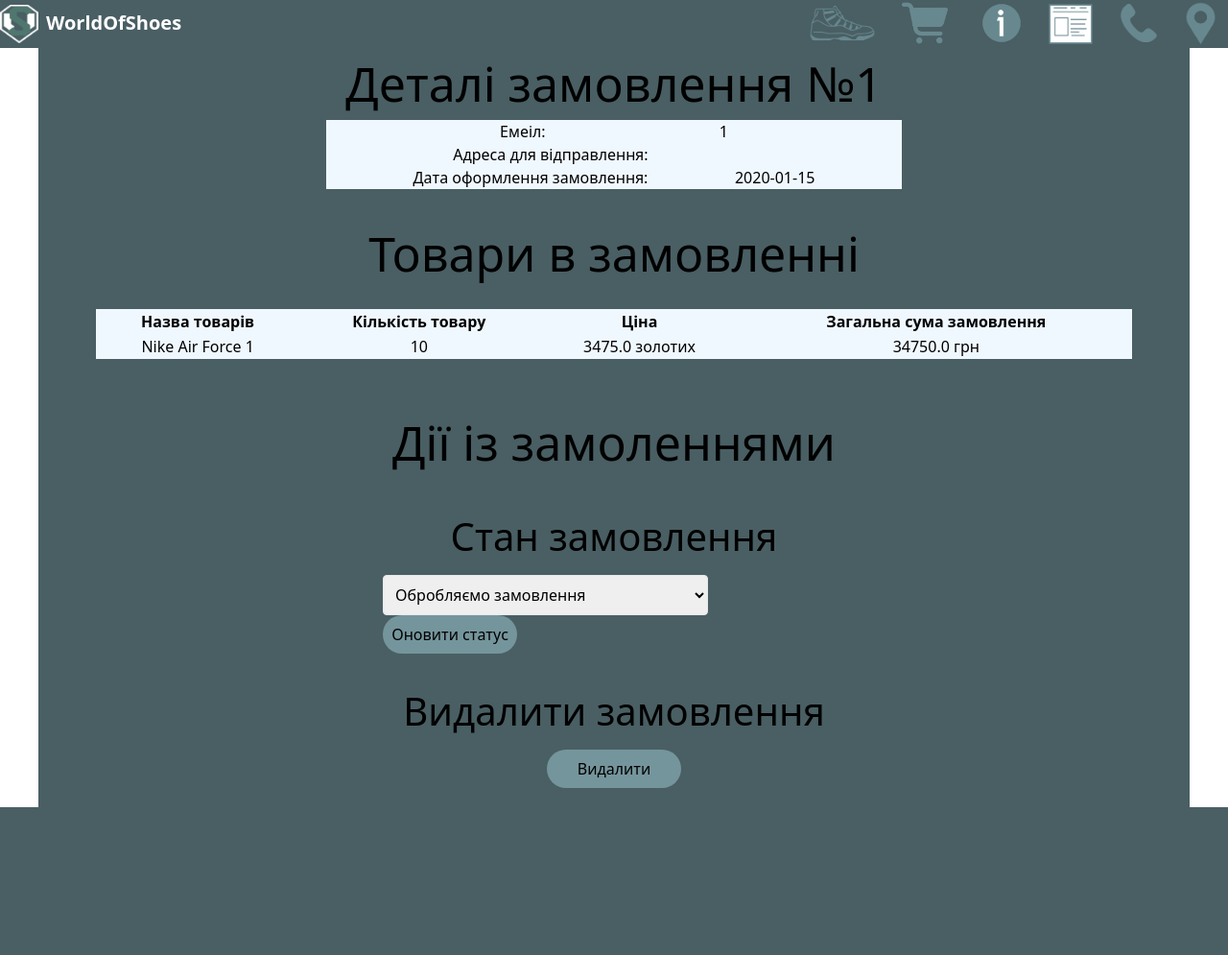
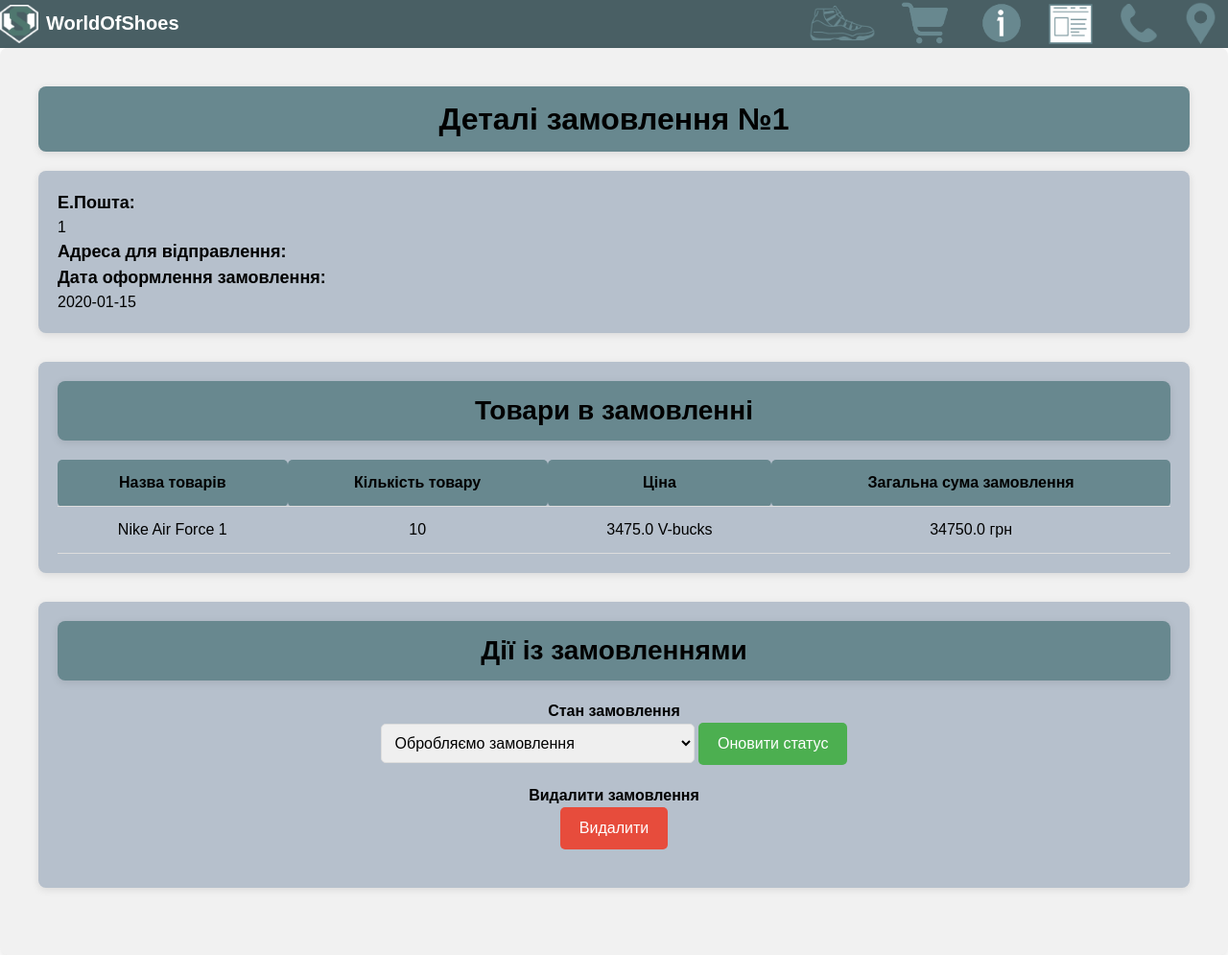
Before and after one commit to elnestt/WorldOfShoes, a Flask app: page /admin/order/1 in a window 1280 px wide. Shown: the whole page at 96% size. Before the commit the page ends 841 px from the top, so only its background shows below. Run offline with Flask 3, Linux system fonts and the light colour scheme; data comes from the database, SQL or seed files in the repository; both versions use the stored data as it was after the commit; tables that the repository leaves empty hold one stand-in row (values such as "Sample post"); some libraries are stand-ins or nearby versions.

Commit message:
Розробка дизайну для сторінки адмінів

```diff
--- a/flaskProject/static/css/admin.css
+++ b/flaskProject/static/css/admin.css
@@ -1,33 +1,121 @@
-.adminbg{
-    background-color: rgb(73, 95, 100);
-    max-width: 1200px;
-    margin: 0 auto;
-    padding-bottom: 20px;
-}
-.bg{
-    background-color: aliceblue;
-    margin: 0 40px;
+body {
+    font-family: Arial, sans-serif;
+    background-color: #f9f9f9;
 }
 
-.detailsinfo{
-    display: flex;
-    justify-content: space-evenly;
+.adminbg {
+    padding: 40px;
+    background-color: #f1f1f1;
+    max-width: 1400px;
+    margin: 0 auto;
+    border-radius: 8px;
+    box-shadow: 0 4px 10px rgba(0, 0, 0, 0.1);
 }
-.buttons{
-    background-color: #75959c;
-    width: 140px;
-    height: 40px;
-    border-radius: 20px;
+
+.order-header h1 {
+    text-align: center;
+    font-size: 32px;
+    color: #000000;
+    margin-bottom: 20px;
+
 }
-.buttons:hover{
-    background-color: #627c82;
+
+.order-details, .order-items, .order-actions {
+    background-color: rgb(182, 192, 204);
+    padding: 20px;
+    margin-bottom: 30px;
+    border-radius: 8px;
+    box-shadow: 0 2px 8px rgba(0, 0, 0, 0.1);
 }
-.buttonsdelete{
-    background-color: #75959c;
-    width: 140px;
-    height: 40px;
-    border-radius: 20px;
+
+ h1 {
+    background-color: rgb(104, 136, 143);
+    padding: 10px;
+    margin-bottom: 30px;
+    border-radius: 8px;
+    box-shadow: 0 2px 8px rgba(0, 0, 0, 0.1);
 }
-.buttonsdelete:hover{
-    background-color: #c54b4b;
+
+.detailsinfo h2 {
+    font-size: 18px;
+    color: #000000;
 }
+
+.detailsinfo p {
+    font-size: 16px;
+    color: #000000;
+}
+
+.order-items h1 {
+    text-align: center;
+    font-size: 28px;
+    margin-bottom: 20px;
+    color: #000000;
+}
+
+table {
+    width: 100%;
+    border-collapse: collapse;
+    margin: 0 auto;
+}
+
+table th, table td {
+    padding: 12px;
+    text-align: center;
+    font-size: 16px;
+    border-bottom: 1px solid #ddd;
+    color: #000000;
+}
+
+table th {
+    background-color: rgb(104, 136, 143);
+    font-weight: bold;
+    border-radius: 5px;
+}
+
+.order-actions h1 {
+    text-align: center;
+    font-size: 28px;
+    color: #000000;
+    margin-bottom: 20px;
+}
+
+.order-status, .order-delete {
+    text-align: center;
+    margin-bottom: 20px;
+}
+
+.status-select {
+    padding: 10px;
+    font-size: 16px;
+    border-radius: 5px;
+    border: 1px solid #ddd;
+}
+
+.button-update, .button-delete {
+    padding: 10px 20px;
+    font-size: 16px;
+    border-radius: 5px;
+    cursor: pointer;
+    transition: background-color 0.3s;
+}
+
+.button-update {
+    background-color: #4CAF50;
+    color: #fff;
+    border: none;
+}
+
+.button-update:hover {
+    background-color: #45a049;
+}
+
+.button-delete {
+    background-color: #e74c3c;
+    color: #fff;
+    border: none;
+}
+
+.button-delete:hover {
+    background-color: #c0392b;
+}
--- a/flaskProject/templates/base.html
+++ b/flaskProject/templates/base.html
@@ -100,6 +100,13 @@
     content: url('static/icons/trolley_dark.png');
 }
 
+.image-container8 img {
+     transition: 0.3s;
+}
+
+.image-container8 img:hover {
+    content: url('static/icons/icons8-instagram.png');
+}
 .square {
             width: 300px; /* Размер квадрата */
             height: 200px;
@@ -118,8 +125,8 @@
 
     </style>
 </head>
-<body class="div1" style="background-color:rgb(255, 255, 255);" >
-    <nav class="div2" style="background-color:rgb(73, 95, 100); height:50px;">
+<body class="div1" style="background-color:rgb(255, 255, 255);">
+   <nav class="div2" style="background-color:rgb(73, 95, 100); height:50px;">
         <div class="container mx-auto flex justify-between items-center">
             <div class="flex items-center space-x-2">
                 <a href="">
@@ -168,7 +175,10 @@
             <a href="/home" class="text-white hover:text-blue-200 transition-colors duration-300 hover:underline" style="margin-right: 0px;"><img src="{{ url_for('static', filename='icons/blog_icon_light.png') }}" width="70" height="70"></a>
         </div>
     </nav>
+
+
     {% block content %}
+
     <div style="max-width: 3000px; margin: -80px auto;">
         <div class="container mt-8 p-4" >
 
@@ -182,11 +192,17 @@
             <img src="{{ url_for('static', filename='icons/Jordan1.png') }}" width="1300" height="1300" style="margin-top: 10%; margin-left: auto;">
             <img src="{{ url_for('static', filename='icons/jordan11_red.png') }}" width="1300" height="1300" style="margin-top: 5%; margin-right: 48%;">
 
+
 <img src="{{ url_for('static', filename='icons/Jordan4_grey.png') }}" width="1300" height="1300" style="margin-top: 5%; margin-left: auto;">
+
+
 
         </div>
     </div>
+
     {% endblock %}
+
+
     </div>
 
 
--- a/flaskProject/templates/details.html
+++ b/flaskProject/templates/details.html
@@ -5,29 +5,28 @@
 <link rel="stylesheet" href="{{ url_for('static', filename='css/admin.css') }}">
 
 <div class="adminbg">
-    <div style="margin: 0 0 30px;">
-        <h1 style="text-align: center; font-size: 50px; ">Деталі замовлення №{{order['id']}}</h1>
-        <div style="max-width: 600px; margin: 0 auto;" class="bg">
+    <div class="order-header">
+        <h1><b>Деталі замовлення №{{ order['id'] }}</b></h1>
+    </div>
+
+    <div class="order-details">
         <div class="detailsinfo">
-                <h1>Емеіл: </h1>
-                <p>{{order['email']}}</p>
+            <h2><b>Е.Пошта:</b></h2>
+            <p>{{ order['email'] }}</p>
         </div>
         <div class="detailsinfo">
-                <h1>Адреса для відправлення: </h1>
-                <p >{{order['address']}}</p>
+            <h2><b>Адреса для відправлення:</b></h2>
+            <p>{{ order['address'] }}</p>
         </div>
         <div class="detailsinfo">
-                <h1>Дата оформлення замовлення: </h1>
-                <p>{{order['date']}}</p>
-            </div>
+            <h2><b>Дата оформлення замовлення:</b></h2>
+            <p>{{ order['date'] }}</p>
         </div>
     </div>
 
-
-
-    <div>
-        <h1 style="text-align: center; font-size: 50px;">Товари в замовленні</h1>
-        <table style="width: 90%; margin: 20px auto;" class="bg">
+    <div class="order-items">
+        <h1><b>Товари в замовленні</b></h1>
+        <table>
             <thead>
                 <tr>
                     <th>Назва товарів</th>
@@ -38,32 +37,38 @@
             </thead>
             <tbody>
                 {% for item in items %}
-                <tr style="text-align: center;">
+                <tr>
                     <td>{{ item['name'] }}</td>
                     <td>{{ item['quantity'] }}</td>
-                    <td>{{ item['price'] }} золотих</td>
+                    <td>{{ item['price'] }} V-bucks</td>
                     <td>{{ item['price'] * item['quantity'] }} грн</td>
                 </tr>
                 {% endfor %}
             </tbody>
         </table>
-        <h1 style="text-align: center; font-size: 50px; margin: 50px 0 30px;">Дії із замоленнями</h1>
-        <h1 style="text-align: center; font-size: 40px; margin: 0 0 10px;">Стан замовлення</h1>
-        <div style="max-width: 482px; margin: 0 auto 30px;">
-            <form action="{{ url_for('admin.update_order', order_id=order['id']) }}" method="post" class="mb-4">
-                <select name="status" class="p-2 border rounded mr-2">
+    </div>
+
+    <div class="order-actions">
+        <h1><b>Дії із замовленнями</b></h1>
+        <div class="order-status">
+            <h2><b>Стан замовлення</b></h2>
+            <form action="{{ url_for('admin.update_order', order_id=order['id']) }}" method="post">
+                <select name="status" class="status-select">
                     <option value="Обробляємо замовлення" {% if order['status'] == 'Обробляємо замовлення' %}selected{% endif %}>Обробляємо замовлення</option>
                     <option value="Замовлення уже в дорозі" {% if order['status'] == 'Замовлення уже в дорозі' %}selected{% endif %}>Замовлення уже в дорозі</option>
                     <option value="Замовлення було доставлено успішно" {% if order['status'] == 'Замовлення було доставлено успішно' %}selected{% endif %}>Замовлення було доставлено успішно</option>
                     <option value="Замовлення скасоване відправником" {% if order['status'] == 'Замовлення скасоване відправником' %}selected{% endif %}>Замовлення скасоване відправником</option>
                 </select>
-                <button type="submit" class="buttons">Оновити статус</button>
+                <button type="submit" class="button-update">Оновити статус</button>
             </form>
         </div>
-        <h1 style="text-align: center; font-size: 40px; margin: 0 0 10px;">Видалити замовлення</h1>
-        <form action="{{ url_for('admin.delete_order_route', order_id=order['id']) }}" method="post" style="display: flex; justify-content: center;">
-            <button type="submit" class="buttonsdelete">Видалити</button>
+
+        <div class="order-delete">
+            <h2><b>Видалити замовлення</b></h2>
+            <form action="{{ url_for('admin.delete_order_route', order_id=order['id']) }}" method="post">
+                <button type="submit" class="button-delete">Видалити</button>
             </form>
+        </div>
     </div>
 </div>
 
```
Also changed, not shown: flaskProject/templates/admin.html (+97 -6 lines), flaskProject/templates/cart.html (+39 -2 lines), db world of shoes.db, flaskProject/static/icons/icons8-instagram1.png (renamed from flaskProject/static/icons/icons8-instagram (1).png). Lines whose indentation alone changed are shown as unchanged.
